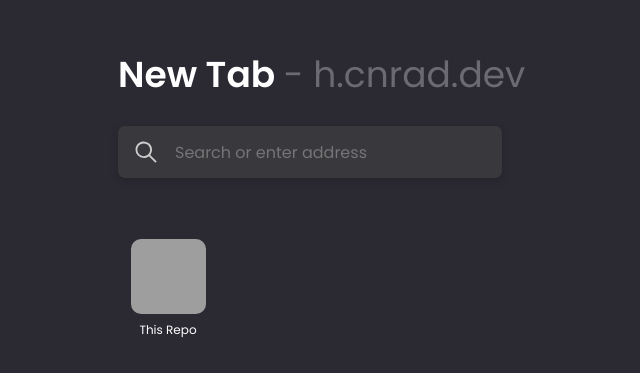
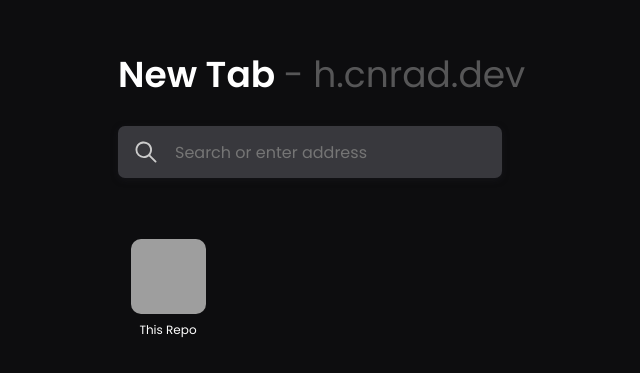
Before and after one commit to cnrad/h, a Next.js app: page / in a window 1280 px wide. Shown: the part 189-562 px from the top of the page, without its empty margins (522-1162 px from the left). Built offline with nearby package versions, Linux system fonts and the light colour scheme; grey boxes are pictures that could not be loaded.

Commit message:
support for background image and rgba color

```diff
--- a/pages/index.tsx
+++ b/pages/index.tsx
@@ -9,6 +9,7 @@ import { useState, useEffect } from 'react';
 interface Parameters {
     title?: string;
     pinned?: string;
+    background?: string;
 }
 
 interface BookmarkObj {
@@ -59,6 +60,7 @@ export default function Home() {
     }]);
 
     let [title, setTitle] = useState("New Tab");
+    let [background, setBackground] = useState("none");
 
     useEffect(() => {
         const bookmarks = async () => {
@@ -73,7 +75,8 @@ export default function Home() {
 
         bookmarks();
 
-        if(params.title !== undefined) setTitle(params.title);
+        if(params.title) setTitle(params.title);
+        if(params.background) setBackground(params.background);
 
     }, [router.isReady])
 
@@ -108,19 +111,23 @@ export default function Home() {
                     </PinnedSites>
                 </Main>
 
-                <Background />
+                <Background bgParam={background}/>
             </Page>
         </>
     )
 }
 
-const Background = styled(motion.div)`
+const Background = styled(motion.div)<{bgParam: string}>`
     position: fixed;
     inset: 0;
     width: 100vw;
     height: 100vh;
 
-    background: #2B2A33;
+    background: ${({bgParam}) => bgParam === "none" ? "#2B2A33" : (bgParam.startsWith("http") ? `url(${bgParam})` : bgParam)};
+    background-size: cover;
+    background-position: 50% 50%;
+    filter: brightness(30%);
+
     outline: none;
     border: none;
     opacity: 1;
```
